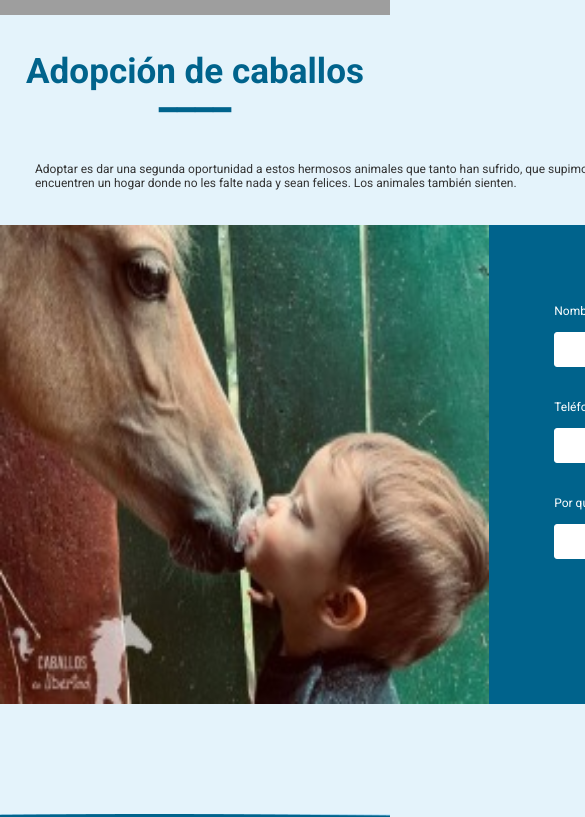
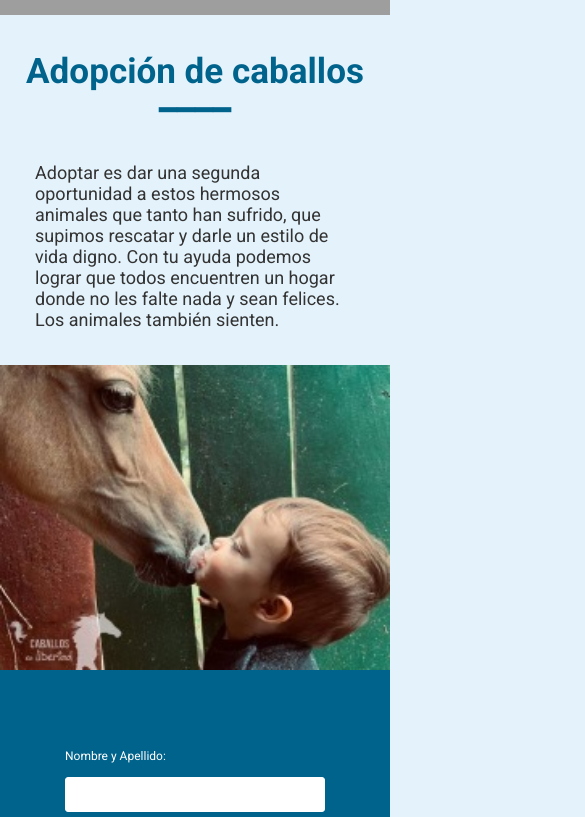
Before and after one commit to enzoconde1/tpGrupo-1, a plain HTML site: page adoptar.html in a window 390 px wide. Shown: the part 760-1577 px from the top of the page, 585 px wide, since content can reach past the window. Drawn offline with Linux system fonts and the light colour scheme; grey boxes are pictures that could not be loaded.

Commit message:
adoptar responsive

```diff
--- a/style.css
+++ b/style.css
@@ -744,7 +744,7 @@ footer img {
   display: flex;
   flex-direction: row;
   justify-content: center;
-  padding-bottom: 110px;
+  padding-bottom: 20px;
   width: 1047.79px;
   margin: 0 auto;
 }
@@ -927,6 +927,7 @@ footer img {
     font-size: 20px;
   }
 
+  #container_foto_form,
   #container_voluntarios {
     display: flex;
     flex-direction: column;
@@ -985,4 +986,9 @@ footer img {
     margin-right: 0;
     margin-bottom: 20px;
   }
+
+  #container_adopcion > p {
+    width: auto;
+    font-size: 18px;
+  }
 }
```
